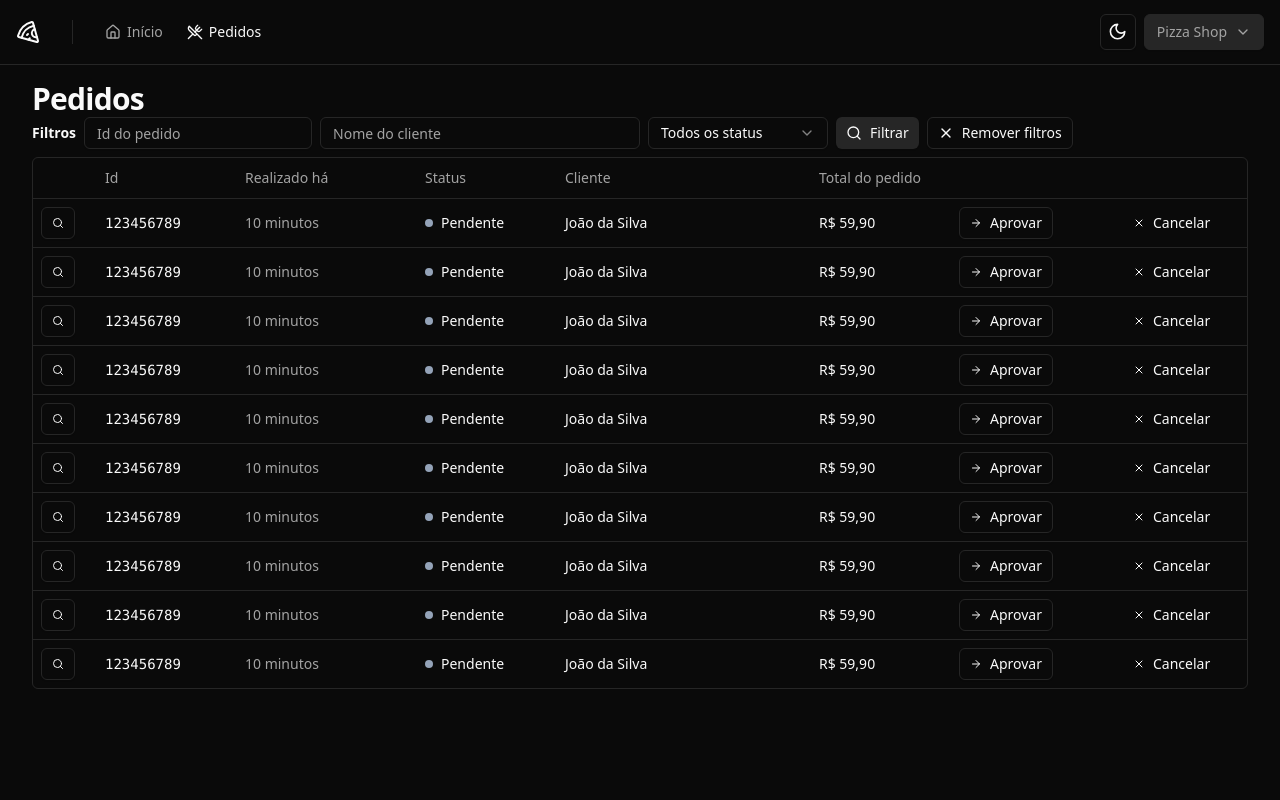
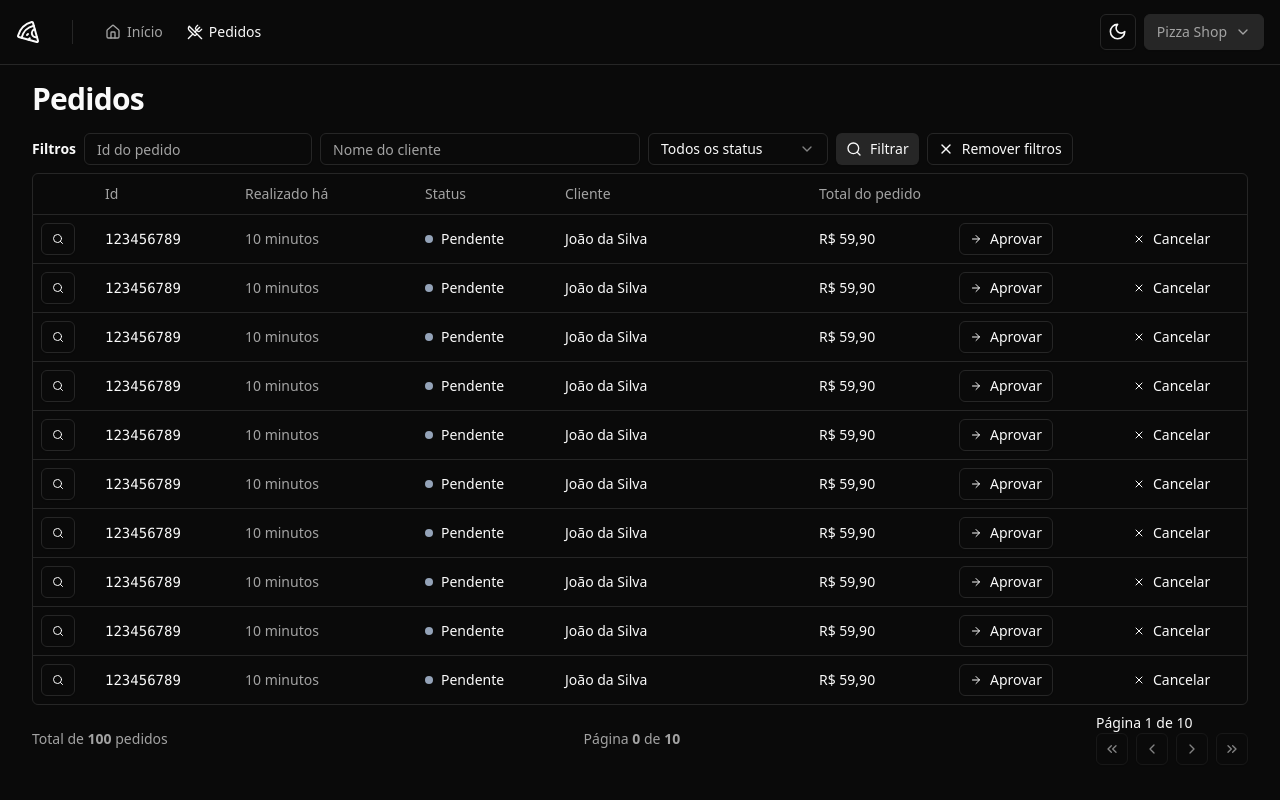
Before and after one commit to ArnaldoAF/04-ignite-pizzashop-web, a React (Vite) app: page /orders in a window 1280 px wide. Built offline with nearby package versions, Linux system fonts and the light colour scheme.

Commit message:
componente: paginação

```diff
--- /dev/null
+++ b/src/components/pagination.tsx
@@ -0,0 +1,48 @@
+import React from 'react'
+import { Button } from './ui/button'
+import { ChevronLeft, ChevronRight, ChevronsLeft, ChevronsRight } from 'lucide-react'
+
+interface PaginationProps {
+    pageIndex: number
+    totalCount: number
+    perPage: number
+}
+
+export default function Pagination(props: PaginationProps) {
+    const { pageIndex, totalCount, perPage } = props
+
+    const pagesCount = Math.ceil(totalCount / perPage) || 1
+
+    return (
+        <div className="flex items-center justify-between">
+            <span className="text-sm text-muted-foreground">
+                Total de <strong>{totalCount}</strong> pedidos
+            </span>
+            <span className="text-sm text-muted-foreground">
+                Página <strong>{pageIndex}</strong> de <strong>{pagesCount}</strong>
+            </span>
+
+            <div className="items-center gap-6 lg:gap-8">
+                <div className='text-sm font-medium' >Página {pageIndex + 1} de {pagesCount}</div>
+                <div className="flex items-center gap-2">
+                    <Button className='h-8 w-8 p-0' variant="outline" size="sm" disabled={pageIndex === 0}>
+                        <ChevronsLeft className='h-4 w-4' />
+                        <span className="sr-only">Primeira Página</span>
+                    </Button>
+                    <Button className='h-8 w-8 p-0' variant="outline" size="sm" disabled={pageIndex === 0}>
+                        <ChevronLeft className='h-4 w-4' />
+                        <span className="sr-only">Página Anterior</span>
+                    </Button>
+                    <Button className='h-8 w-8 p-0' variant="outline" size="sm" disabled={pageIndex === 0}>
+                        <ChevronRight className='h-4 w-4' />
+                        <span className="sr-only">Próxima Página</span>
+                    </Button>
+                    <Button className='h-8 w-8 p-0' variant="outline" size="sm" disabled={pageIndex === 0}>
+                        <ChevronsRight className='h-4 w-4' />
+                        <span className="sr-only">Última Página</span>
+                    </Button>
+                </div>
+            </div>
+        </div>
+    )
+}
--- a/src/pages/app/orders/orders.tsx
+++ b/src/pages/app/orders/orders.tsx
@@ -2,6 +2,7 @@ import { Table, TableBody, TableHead, TableHeader, TableRow } from '@/components
 import { Helmet } from 'react-helmet-async'
 import OrderTableRow from './order-table-row'
 import OrderTableFilter from './order-table-filter'
+import Pagination from '@/components/pagination'
 
 export function Orders() {
     return (
@@ -9,7 +10,7 @@ export function Orders() {
             <Helmet title="Pedidos" />
             <div className="flex flex-col gap-4">
                 <h1 className="text-3xl font-bold tracking-tight">Pedidos</h1>
-            </div>
+
                 <div className="space-y-2 5">
                     <OrderTableFilter />
 
@@ -34,6 +35,8 @@ export function Orders() {
                             </TableBody>
                         </Table>
                     </div>
+                    <Pagination pageIndex={0} totalCount={100} perPage={10} />
+                </div>
             </div>
         </>
     )
```
Lines whose indentation alone changed are shown as unchanged.
